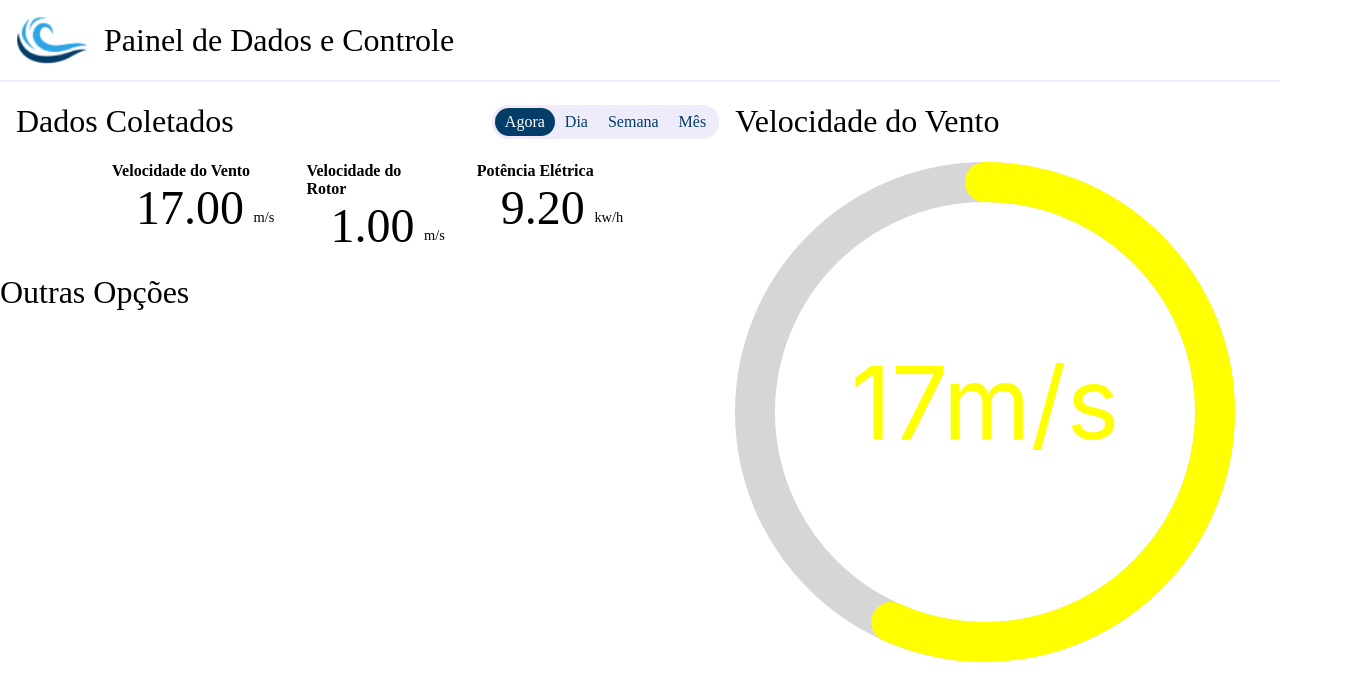
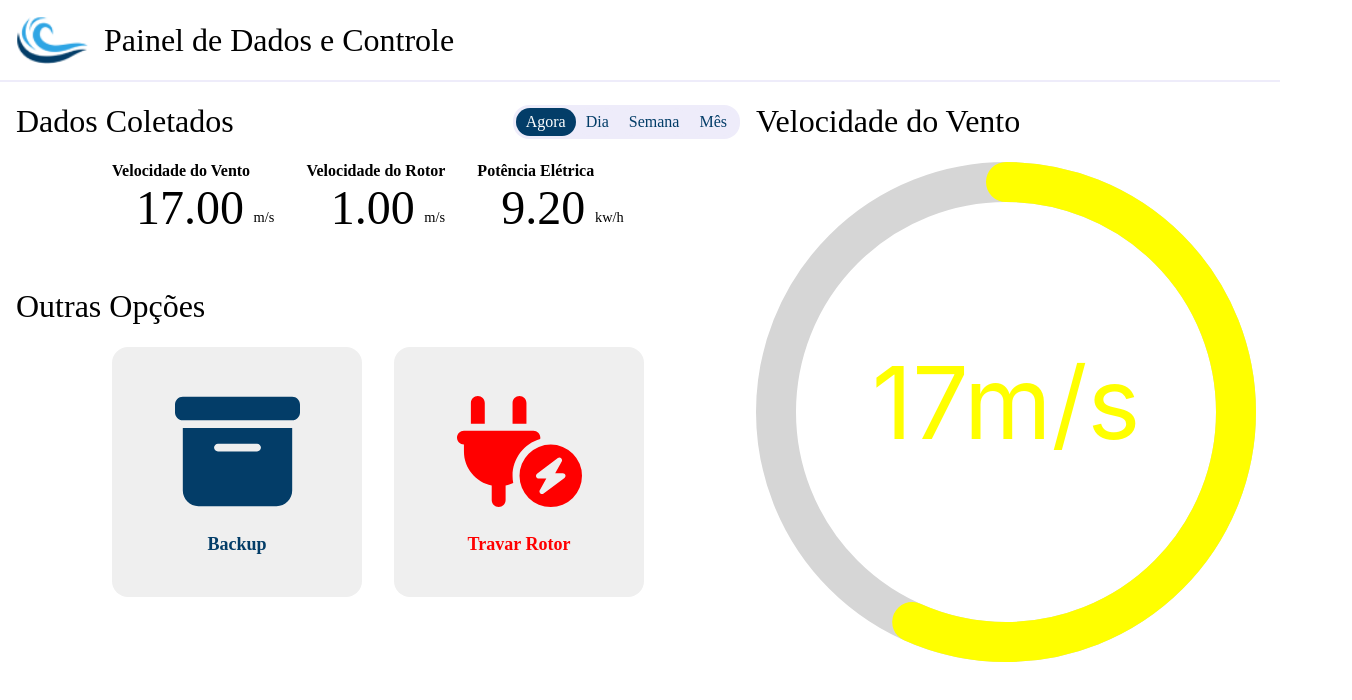
Before and after one commit to PI2-Eolo/frontend, a React (Create React App) app: page / in a window 1280 px wide. Shown: the top 700 px of the page, 1352 px wide, since content can reach past the window. Built offline with nearby package versions, Linux system fonts and the light colour scheme.

Commit message:
add other options buttons

```diff
--- a/package.json
+++ b/package.json
@@ -3,6 +3,10 @@
     "version": "0.1.0",
     "private": true,
     "dependencies": {
+        "@fortawesome/fontawesome-svg-core": "^6.1.1",
+        "@fortawesome/free-regular-svg-icons": "^6.1.1",
+        "@fortawesome/free-solid-svg-icons": "^6.1.1",
+        "@fortawesome/react-fontawesome": "^0.1.18",
         "@testing-library/jest-dom": "^5.14.1",
         "@testing-library/react": "^13.0.0",
         "@testing-library/user-event": "^13.2.1",
@@ -10,6 +14,7 @@
         "@types/node": "^16.7.13",
         "@types/react": "^17.0.20",
         "@types/react-dom": "^17.0.9",
+        "axios": "^0.26.1",
         "react": "^18.0.0",
         "react-circular-progressbar": "^2.0.4",
         "react-dom": "^18.0.0",
--- a/src/App.css
+++ b/src/App.css
@@ -13,3 +13,77 @@
 .wind-speed {
     padding-right: 6em;
 }
+
+.Other-Options {
+    display: flex;
+    flex-direction: column;
+    padding-top: 2em;
+}
+
+.Other-Options-Header {
+    display: flex;
+    justify-content: space-between;
+    align-items: center;
+    padding-left: 1em;
+    padding-right: 1em;
+}
+
+.button {
+    display: block;
+    width: 250px;
+    height: 250px;
+    color: #033d68;
+}
+
+button:hover {
+    background-color: #033d68;
+    color: #ffffff;
+    transition-duration: 0.2s;
+}
+
+.buttonBrake {
+    display: block;
+    width: 250px;
+    height: 250px;
+    color: red;
+}
+
+.buttonBrake:hover {
+    background-color: red;
+    color: #ffffff;
+    transition-duration: 0.2s;
+}
+
+.buttonNoBrake {
+    display: block;
+    width: 250px;
+    height: 250px;
+    color: green;
+}
+
+.buttonNoBrake:hover {
+    background-color: green;
+    color: #ffffff;
+    transition-duration: 0.2s;
+}
+
+.buttonLabel {
+    padding-top: 1em;
+    font-size: large;
+    font-weight: bold;
+}
+
+.Overview-infos {
+    display: flex;
+    flex-direction: row;
+    padding-left: 1em;
+    padding-right: 1em;
+}
+
+.Overview-pad2 {
+    padding-left: 2em;
+}
+
+.Overview-pad12 {
+    padding-left: 6em;
+}
--- a/src/App.tsx
+++ b/src/App.tsx
@@ -6,8 +6,14 @@ import { useEffect, useState } from "react";
 import { getMetrics, Metrics } from "./services/metricService";
 import MetricInfoModel from "./models/MetricInfoModel";
 
+import { FontAwesomeIcon } from "@fortawesome/react-fontawesome";
+import { faPlugCircleMinus, faPlugCircleBolt } from "@fortawesome/free-solid-svg-icons";
+import { faBoxArchive } from "@fortawesome/free-solid-svg-icons";
+
 import { CircularProgressbar, buildStyles } from 'react-circular-progressbar';
 import 'react-circular-progressbar/dist/styles.css';
+
+import axios from 'axios';
 
 const emptyMetrics: Metrics = {
   realTime: new MetricInfoModel(),
@@ -19,6 +25,7 @@ const emptyMetrics: Metrics = {
 function App() {
   const [metrics, setMetrics] = useState<Metrics>(emptyMetrics);
   const [colorWindSpeedIndicator, setColorWindSpeedIndicator] = useState("");
+  const [rotorBlocked, setRotorBlocked] = useState(false);
 
   useEffect(() => {
     getMetrics().then(setMetrics);
@@ -52,9 +59,25 @@ function App() {
             weeklyData={metrics.weekly}
             monthlyData={metrics.monthly}
           />
+          <div className="Other-Options">
+            <div className="Other-Options-Header">
+              <h1>Outras Opções</h1>
+            </div>
 
-          <h1>Outras Opções</h1>
-
+            <div className="Overview-infos">
+              <div className="Overview-pad12" />
+              <button className="button" onClick={() => window.open("http://localhost:8000/backup")}>
+                <FontAwesomeIcon icon={faBoxArchive} style={{width: 125, height: 125}}/>
+                <div className="buttonLabel">Backup</div>
+              </button>
+              <div className="Overview-pad2" />
+              <button className={rotorBlocked ? "buttonNoBrake" : "buttonBrake"} onClick={() => setRotorBlocked(!rotorBlocked)}>
+                <FontAwesomeIcon icon={faPlugCircleBolt} style={{width: 125, height: 125}}/>
+                <div className="buttonLabel">{rotorBlocked ? "Liberar Rotor" : "Travar Rotor"}</div>
+              </button>
+              <div className="Overview-pad12" />
+            </div>
+          </div>
         </div>
 
         <div className="wind-speed">
@@ -86,3 +109,5 @@ function App() {
 }
 
 export default App;
+
+// <a href="https://www.flaticon.com/br/icones-gratis/gerador" title="gerador ícones">Gerador ícones criados por surang - Flaticon</a>
```
Also changed, not shown: 1 other file (tests, documents, lock files or other folders).
